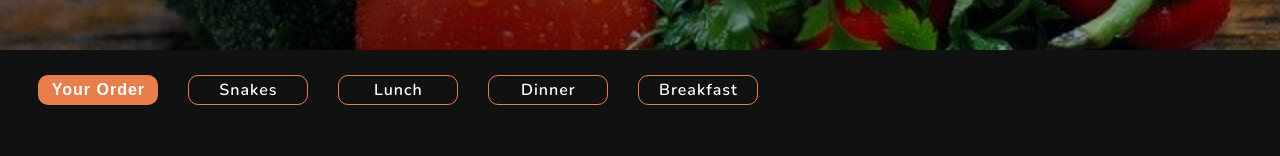
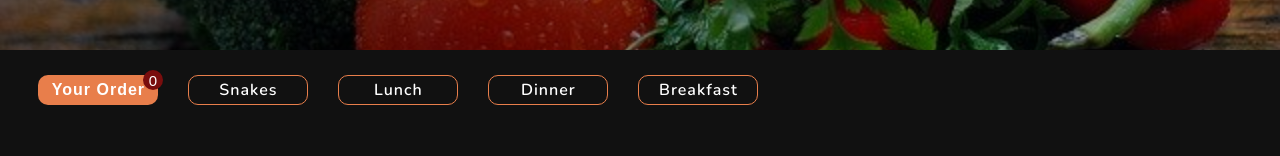
Before and after one commit to Mohammdsaleh-Hooshmandi/menu-app, a React (Create React App) app: page / in a window 1280 px wide. Shown: the part 390-546 px from the top of the page. Built offline with nearby package versions, Linux system fonts and the light colour scheme.

Commit message:
show total amounts in header

```diff
--- a/src/components/Header/HeaderOrderBtn.jsx
+++ b/src/components/Header/HeaderOrderBtn.jsx
@@ -1,6 +1,9 @@
+import { useContext } from "react";
 import styled from "styled-components";
+import ListContext from "../../store/list-context";
 
-const HeaderOrderBtn = styled.button`
+const Wrapper = styled.button`
+    position: relative;
     font-size: 1.6rem;
     letter-spacing: .1rem;
     font-weight: 600;
@@ -10,6 +13,32 @@ const HeaderOrderBtn = styled.button`
     cursor: pointer;
     background-color: rgb(232, 126, 75);
     color: #fff;
+
+    .label {
+        width: 2rem;
+        height: 2rem;
+        font-size: 1.5rem;
+        border-radius: 50%;
+        background-color: #790e0e;
+        position: absolute;
+        top: -.5rem;
+        right: -.5rem;
+        display: flex;
+        align-items: center;
+        justify-content: center;
+    }
 `;
 
+const HeaderOrderBtn = props => {
+    const { foods } = useContext(ListContext);
+    const c = foods.map(food => food.amount).reduce((curr, acc) => curr + acc, 0);
+
+    return (
+        <Wrapper onClick={props.onClick}>
+            <div className='label'>{c}</div>
+            {props.children}
+        </Wrapper>
+    );
+};
+
 export default HeaderOrderBtn;
```
